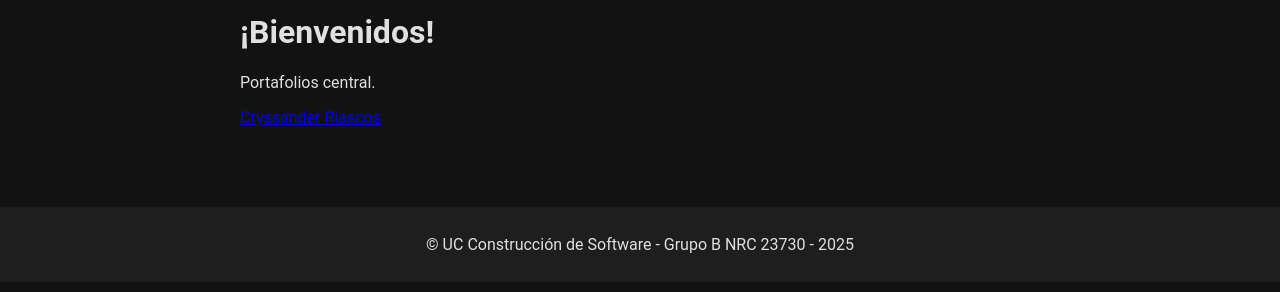
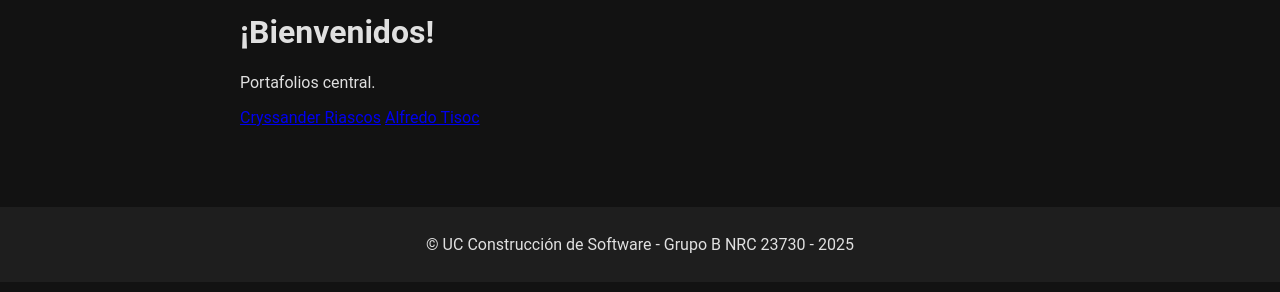
Before and after one commit to rlaricorcontinental/grupo8nrc23730, a Jekyll site: the page built from index.md, in a window 1280 px wide. Shown: the part 163-455 px from the top of the page. Built offline with Jekyll 4.4.1, drawn with Linux system fonts in a browser that asks for light colours.

Commit message:
Update index.md

```diff
--- a/index.md
+++ b/index.md
@@ -7,3 +7,4 @@ title: UC ConSof G 8 NRC 23730
 Portafolios central.
 
 [Cryssander Riascos](TM638231/index.md)
+[Alfredo Tisoc](LuisAlfredo/index.md)
```
